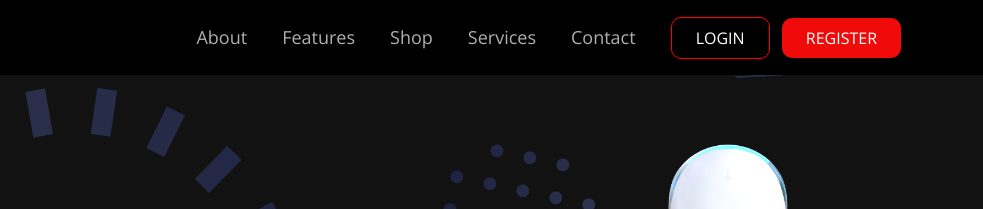
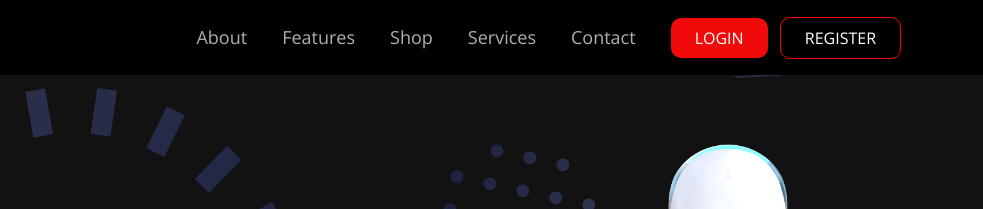
Before and after one commit to ankit28122003/Fitmeasure, a plain HTML site: page contact.html in a window 1280 px wide. Shown: the top 209 px of the page, 297-1280 px from the left. Drawn offline with nearby package versions, Linux system fonts and the light colour scheme.

Commit message:
buttons modified

```diff
--- a/contact.html
+++ b/contact.html
@@ -31,6 +31,7 @@
     <!-- Template Stylesheet -->
     <link href="css/style.css" rel="stylesheet">
     <link rel="stylesheet" href="css/home.css">
+
 </head>
 
 <body>
@@ -67,12 +68,16 @@
                     </div>
 
                     <div>
-                        <button class="btn btn-outline-danger me-2 px-4 py-2"
-                            style="color: white; border-color: red; background-color: transparent;">
+                        <button class="btn btn-outline-danger me-2 px-4 py-2 " class="login-btn"
+                            style="background-color: rgb(241, 10, 10); color: white; border: none;"
+                            onmouseover="this.style.backgroundColor='transparent'; this.style.border='1px solid red'"
+                            onmouseout="this.style.backgroundColor=' rgb(241, 10, 10)'">
                             LOGIN
                         </button>
                         <button class="btn px-4 py-2"
-                            style="background-color: rgb(241, 10, 10); color: white; border: none;">
+                            style="background-color: transparent; color: white; border: 1px solid red;"
+                            onmouseover="this.style.backgroundColor='rgb(241, 10, 10)'"
+                            onmouseout="this.style.backgroundColor=' transparent'; this.style.border='1px solid red'">
                             REGISTER
                         </button>
 
```
